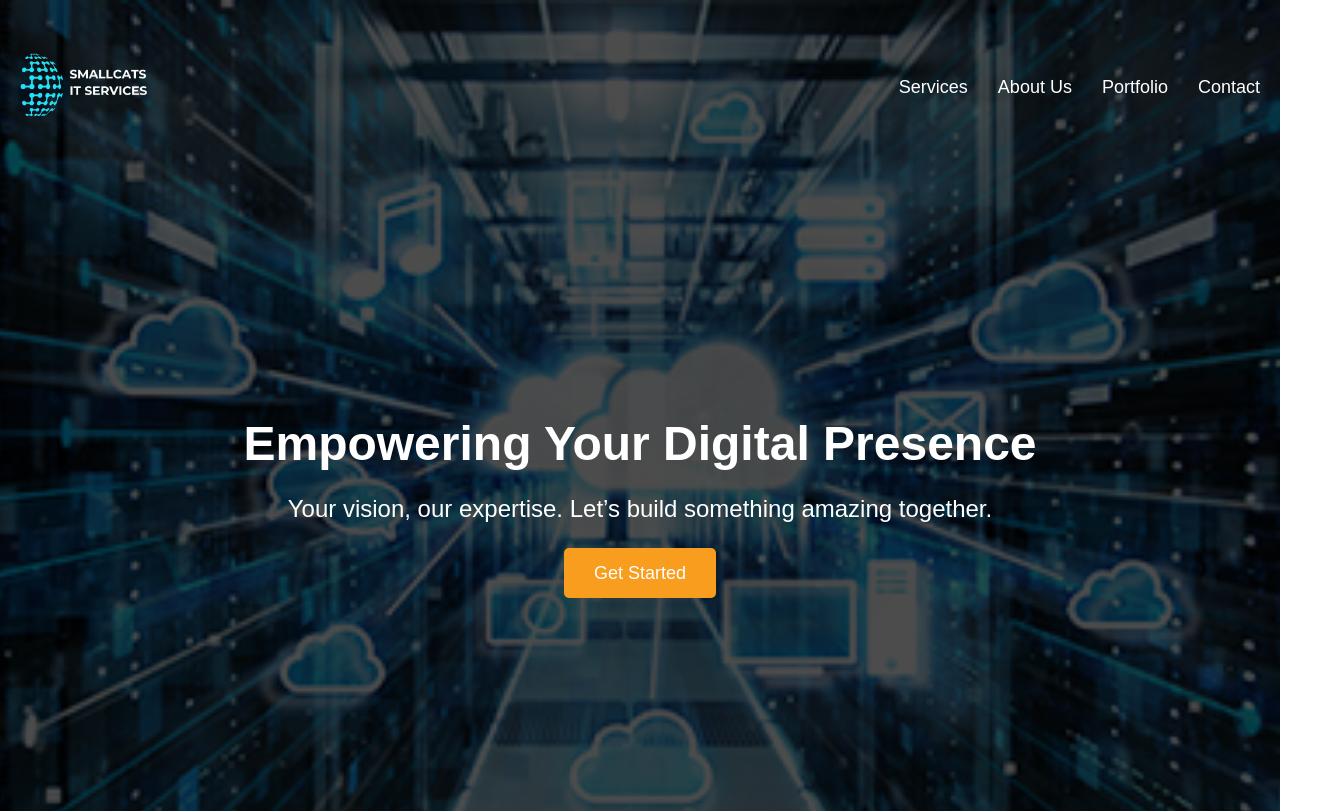
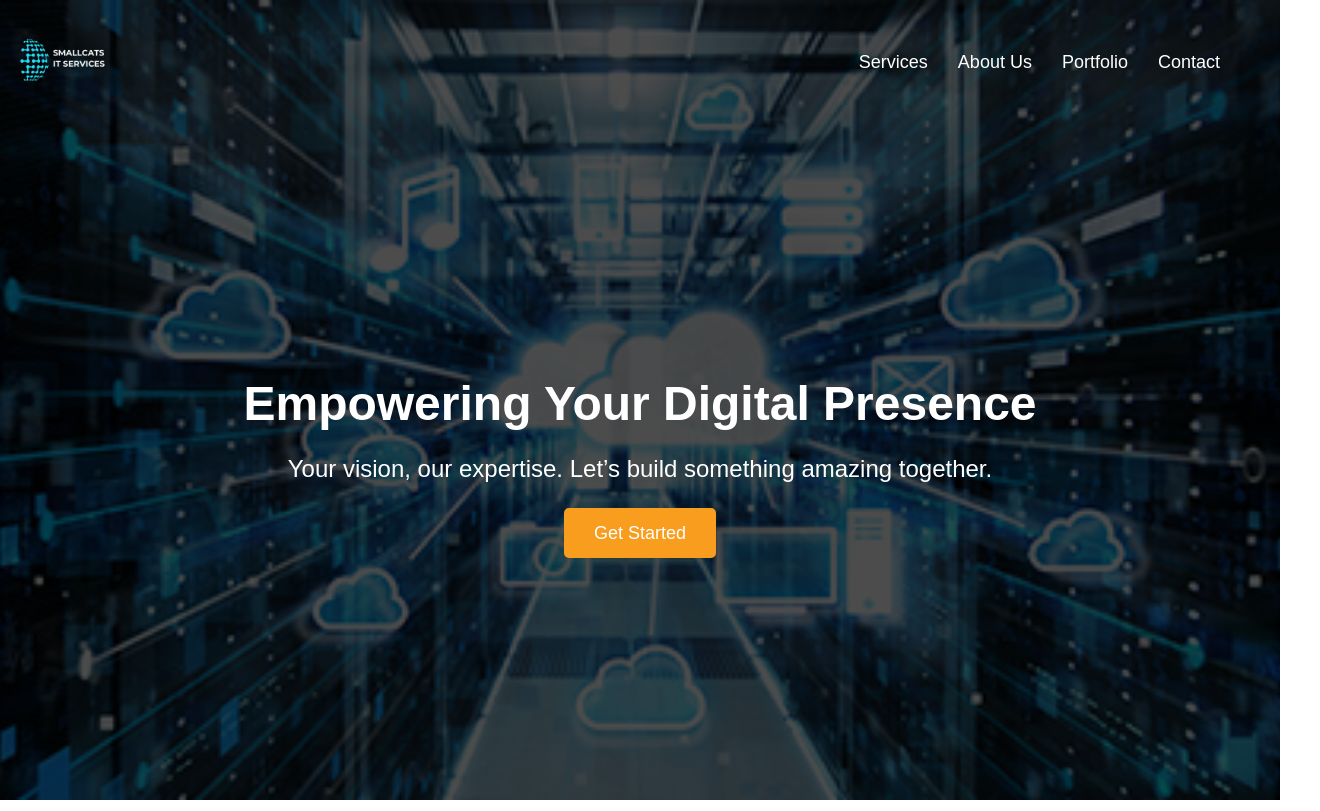
Before and after one commit to jawadmidani/smallcats, a plain HTML site: page index.html in a window 1280 px wide. Shown: the top 811 px of the page, 1320 px wide, since content can reach past the window. Drawn offline with Linux system fonts and the light colour scheme.

Commit message:
Update styles.css

```diff
--- a/styles.css
+++ b/styles.css
@@ -1,8 +1,14 @@
+/* Global box-sizing reset */
+* {
+    box-sizing: border-box;
+}
+
 body {
     font-family: Arial, sans-serif;
     margin: 0;
     padding: 0;
     color: #333;
+    overflow-x: hidden; /* Prevent horizontal scrolling */
 }
 
 header {
@@ -19,12 +25,12 @@ header {
 
 /* Navigation Styling */
 .navbar {
-    position: absolute; /* Change to absolute so it doesn't move with the page */
+    position: absolute;
     top: 0;
     left: 0;
     width: 100%;
     display: flex;
-    justify-content: space-between; /* Space between logo and links */
+    justify-content: space-between;
     align-items: center;
     padding: 10px 20px;
     background-color: transparent; /* Make navbar transparent */
@@ -38,7 +44,7 @@ header {
 }
 
 .logo img {
-    height: 150px;
+    height: 100px; /* Larger logo size */
     width: auto;
     max-width: 100%;
 }
@@ -48,7 +54,7 @@ header {
     list-style: none;
     margin: 0;
     padding: 0;
-    margin-right: 40px; /* Increase margin to move buttons more to the left */
+    margin-right: 40px; /* Move buttons to the left */
 }
 
 .nav-links li {
@@ -71,7 +77,7 @@ header {
         flex-direction: column; /* Stack navbar items vertically on small screens */
     }
     .logo img {
-        height: 60px;
+        height: 80px; /* Adjust logo size for smaller screens */
     }
     .nav-links {
         flex-direction: column;
```
